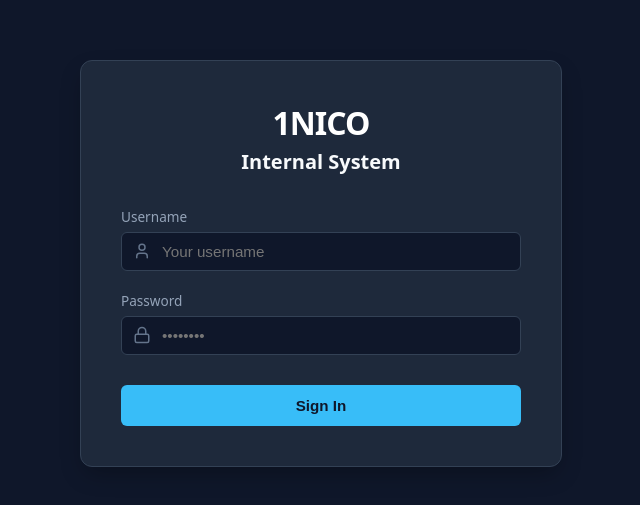
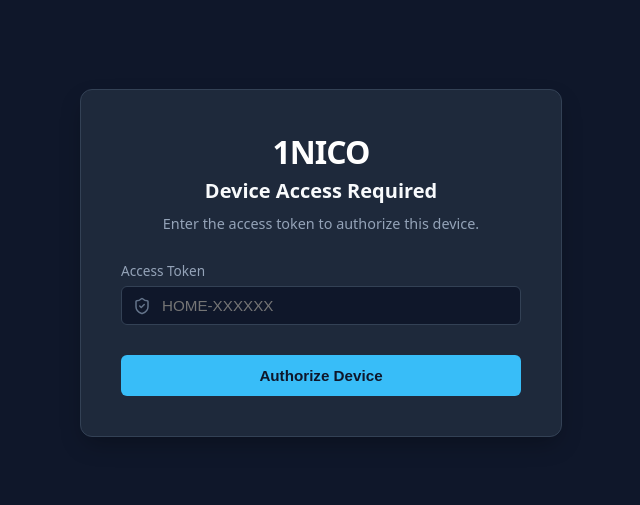
Before and after one commit to novalles71-code/1nico-system, a React (Vite) app: page / in a window 1280 px wide. Shown: the part 137-642 px from the top of the page, without its empty margins (319-959 px from the left). Built offline with nearby package versions, Linux system fonts and the light colour scheme.

Commit message:
ACCESO A LOGIN DESDE TOKEN, MAS SEGURIDAD

```diff
--- a/src/views/DeviceAccess.jsx
+++ b/src/views/DeviceAccess.jsx
@@ -108,6 +108,7 @@ export default function DeviceAccess() {
               onChange={(e) => setSystemName(e.target.value)}
               style={inputStyle}
             >
+              <option value="home">Home / Login</option>
               <option value="system1">System 1</option>
               <option value="system2">System 2</option>
               <option value="system3">System 3</option>
--- a/src/views/Login.jsx
+++ b/src/views/Login.jsx
@@ -1,106 +1,163 @@
-import { useState } from 'react';
+import { useEffect, useState } from 'react';
 import { useNavigate } from 'react-router-dom';
-import { Lock, User } from 'lucide-react';
+import { Lock, User, ShieldCheck } from 'lucide-react';
+import { supabase } from '../lib/supabase';
 
-// Define aquí las credenciales que vas a usar
 const VALID_USERNAME = 'noy';
 const VALID_PASSWORD = 'noelik05';
+
+const HOME_SYSTEM_NAME = 'home';
+const HOME_DEVICE_KEY = 'home_device_token';
 
 export default function Login() {
   const navigate = useNavigate();
 
+  const [checkingDevice, setCheckingDevice] = useState(true);
+  const [deviceAuthorized, setDeviceAuthorized] = useState(false);
+  const [accessToken, setAccessToken] = useState('');
+
   const [username, setUsername] = useState('');
   const [password, setPassword] = useState('');
+
+  useEffect(() => {
+    checkSavedDevice();
+  }, []);
+
+  const checkSavedDevice = async () => {
+    const savedToken = localStorage.getItem(HOME_DEVICE_KEY);
+
+    if (!savedToken) {
+      setDeviceAuthorized(false);
+      setCheckingDevice(false);
+      return;
+    }
+
+    const { data, error } = await supabase
+      .from('device_authorizations')
+      .select('*')
+      .eq('system_name', HOME_SYSTEM_NAME)
+      .eq('device_token', savedToken)
+      .eq('is_active', true)
+      .maybeSingle();
+
+    if (error || !data) {
+      localStorage.removeItem(HOME_DEVICE_KEY);
+      setDeviceAuthorized(false);
+    } else {
+      setDeviceAuthorized(true);
+    }
+
+    setCheckingDevice(false);
+  };
+
+  const handleDeviceAccess = async (e) => {
+    e.preventDefault();
+
+    const token = accessToken.trim().toUpperCase();
+
+    if (!token) {
+      alert('Enter access token');
+      return;
+    }
+
+    const { data, error } = await supabase
+      .from('device_authorizations')
+      .select('*')
+      .eq('system_name', HOME_SYSTEM_NAME)
+      .eq('device_token', token)
+      .eq('is_active', true)
+      .maybeSingle();
+
+    if (error || !data) {
+      alert('Invalid or inactive access token');
+      return;
+    }
+
+    localStorage.setItem(HOME_DEVICE_KEY, token);
+    setDeviceAuthorized(true);
+    setAccessToken('');
+  };
 
   const handleSubmit = (e) => {
     e.preventDefault();
 
-    // Validación de tus credenciales
     if (username === VALID_USERNAME && password === VALID_PASSWORD) {
-
-      // GUARDA SESIÓN ADMIN
       localStorage.setItem('isAdminLoggedIn', 'true');
-
-      // REDIRIGE AL DASHBOARD
       navigate('/home');
-
     } else {
       alert('Invalid username or password');
     }
   };
 
+  if (checkingDevice) {
     return (
-    <div style={{
-      backgroundColor: '#0f172a',
-      minHeight: '100vh',
-      display: 'flex',
-      justifyContent: 'center',
-      alignItems: 'center',
-      fontFamily: 'system-ui, sans-serif',
-      margin: 0
-    }}>
-      <div style={{
-        backgroundColor: '#1e293b',
-        padding: '40px',
-        borderRadius: '12px',
-        border: '1px solid #334155',
-        width: '100%',
-        maxWidth: '400px',
-        boxShadow: '0 10px 25px -5px rgba(0, 0, 0, 0.3)'
-      }}>
+      <PageWrapper>
+        <Card>
+          <h2 style={titleStyle}>Checking Device...</h2>
+          <p style={subtitleStyle}>Please wait.</p>
+        </Card>
+      </PageWrapper>
+    );
+  }
 
-        {/* Encabezado limpio: Solo Logo y Título */}
-        <div style={{ textAlign: 'center', marginBottom: '32px' }}>
-          <div style={{
-            fontSize: '2rem',
-            fontWeight: '800',
-            color: '#ffffff',
-            letterSpacing: '-1px',
-            marginBottom: '4px'
-          }}>
-            1NICO
+  if (!deviceAuthorized) {
+    return (
+      <PageWrapper>
+        <Card>
+          <div style={{ textAlign: 'center', marginBottom: '28px' }}>
+            <div style={logoStyle}>1NICO</div>
+            <h2 style={titleStyle}>Device Access Required</h2>
+            <p style={subtitleStyle}>
+              Enter the access token to authorize this device.
+            </p>
           </div>
 
-          <h2 style={{
-            fontSize: '1.25rem',
-            color: '#f8fafc',
-            margin: 0,
-            fontWeight: '600'
-          }}>
+          <form onSubmit={handleDeviceAccess} style={formStyle}>
+            <div>
+              <label style={labelStyle}>Access Token</label>
+
+              <div style={{ position: 'relative' }}>
+                <span style={iconStyle}>
+                  <ShieldCheck size={18} />
+                </span>
+
+                <input
+                  type="text"
+                  value={accessToken}
+                  onChange={(e) => setAccessToken(e.target.value.toUpperCase())}
+                  placeholder="HOME-XXXXXX"
+                  required
+                  style={inputStyle}
+                />
+              </div>
+            </div>
+
+            <button type="submit" style={buttonStyle}>
+              Authorize Device
+            </button>
+          </form>
+        </Card>
+      </PageWrapper>
+    );
+  }
+
+  return (
+    <PageWrapper>
+      <Card>
+        <div style={{ textAlign: 'center', marginBottom: '32px' }}>
+          <div style={logoStyle}>1NICO</div>
+
+          <h2 style={titleStyle}>
             Internal System
           </h2>
         </div>
 
-        {/* Formulario */}
-        <form
-          onSubmit={handleSubmit}
-          style={{
-            display: 'flex',
-            flexDirection: 'column',
-            gap: '20px'
-          }}
-        >
-
-          {/* Campo Usuario */}
+        <form onSubmit={handleSubmit} style={formStyle}>
           <div>
-            <label style={{
-              display: 'block',
-              color: '#94a3b8',
-              fontSize: '0.85rem',
-              marginBottom: '6px'
-            }}>
-              Username
-            </label>
+            <label style={labelStyle}>Username</label>
 
             <div style={{ position: 'relative' }}>
-              <span style={{
-                position: 'absolute',
-                left: '12px',
-                top: '50%',
-                transform: 'translateY(-50%)',
-                color: '#64748b',
-                display: 'flex'
-              }}>
+              <span style={iconStyle}>
                 <User size={18} />
               </span>
 
@@ -110,41 +167,16 @@ export default function Login() {
                 onChange={(e) => setUsername(e.target.value)}
                 placeholder="Your username"
                 required
-                style={{
-                  width: '100%',
-                  backgroundColor: '#0f172a',
-                  border: '1px solid #334155',
-                  borderRadius: '6px',
-                  padding: '10px 12px 10px 40px',
-                  color: '#f8fafc',
-                  fontSize: '0.95rem',
-                  outline: 'none',
-                  boxSizing: 'border-box'
-                }}
+                style={inputStyle}
               />
             </div>
           </div>
 
-          {/* Campo Contraseña */}
           <div>
-            <label style={{
-              display: 'block',
-              color: '#94a3b8',
-              fontSize: '0.85rem',
-              marginBottom: '6px'
-            }}>
-              Password
-            </label>
+            <label style={labelStyle}>Password</label>
 
             <div style={{ position: 'relative' }}>
-              <span style={{
-                position: 'absolute',
-                left: '12px',
-                top: '50%',
-                transform: 'translateY(-50%)',
-                color: '#64748b',
-                display: 'flex'
-              }}>
+              <span style={iconStyle}>
                 <Lock size={18} />
               </span>
 
@@ -154,7 +186,96 @@ export default function Login() {
                 onChange={(e) => setPassword(e.target.value)}
                 placeholder="••••••••"
                 required
-                style={{
+                style={inputStyle}
+              />
+            </div>
+          </div>
+
+          <button type="submit" style={buttonStyle}>
+            Sign In
+          </button>
+        </form>
+      </Card>
+    </PageWrapper>
+  );
+}
+
+function PageWrapper({ children }) {
+  return (
+    <div style={{
+      backgroundColor: '#0f172a',
+      minHeight: '100vh',
+      display: 'flex',
+      justifyContent: 'center',
+      alignItems: 'center',
+      fontFamily: 'system-ui, sans-serif',
+      margin: 0,
+    }}>
+      {children}
+    </div>
+  );
+}
+
+function Card({ children }) {
+  return (
+    <div style={{
+      backgroundColor: '#1e293b',
+      padding: '40px',
+      borderRadius: '12px',
+      border: '1px solid #334155',
+      width: '100%',
+      maxWidth: '400px',
+      boxShadow: '0 10px 25px -5px rgba(0, 0, 0, 0.3)',
+    }}>
+      {children}
+    </div>
+  );
+}
+
+const logoStyle = {
+  fontSize: '2rem',
+  fontWeight: '800',
+  color: '#ffffff',
+  letterSpacing: '-1px',
+  marginBottom: '4px',
+};
+
+const titleStyle = {
+  fontSize: '1.25rem',
+  color: '#f8fafc',
+  margin: 0,
+  fontWeight: '600',
+};
+
+const subtitleStyle = {
+  color: '#94a3b8',
+  fontSize: '0.9rem',
+  marginTop: '10px',
+};
+
+const formStyle = {
+  display: 'flex',
+  flexDirection: 'column',
+  gap: '20px',
+};
+
+const labelStyle = {
+  display: 'block',
+  color: '#94a3b8',
+  fontSize: '0.85rem',
+  marginBottom: '6px',
+};
+
+const iconStyle = {
+  position: 'absolute',
+  left: '12px',
+  top: '50%',
+  transform: 'translateY(-50%)',
+  color: '#64748b',
+  display: 'flex',
+};
+
+const inputStyle = {
   width: '100%',
   backgroundColor: '#0f172a',
   border: '1px solid #334155',
@@ -163,16 +284,10 @@ export default function Login() {
   color: '#f8fafc',
   fontSize: '0.95rem',
   outline: 'none',
-                  boxSizing: 'border-box'
-                }}
-              />
-            </div>
-          </div>
+  boxSizing: 'border-box',
+};
 
-          {/* Botón de Entrada */}
-          <button
-            type="submit"
-            style={{
+const buttonStyle = {
   backgroundColor: '#38bdf8',
   color: '#0f172a',
   border: 'none',
@@ -182,15 +297,4 @@ export default function Login() {
   fontSize: '0.95rem',
   cursor: 'pointer',
   marginTop: '10px',
-              transition: 'background-color 0.2s'
-            }}
-          >
-            Sign In
-          </button>
-
-        </form>
-
-      </div>
-    </div>
-  );
-}
+};
```
Lines whose indentation alone changed are shown as unchanged.
